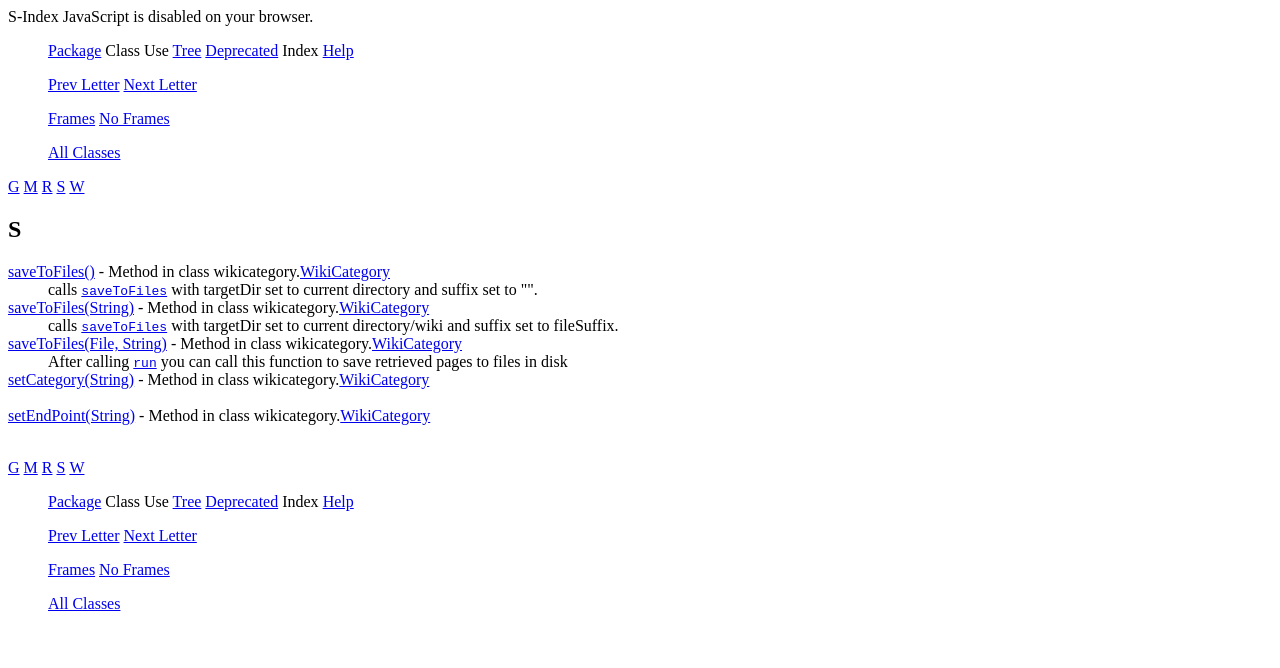
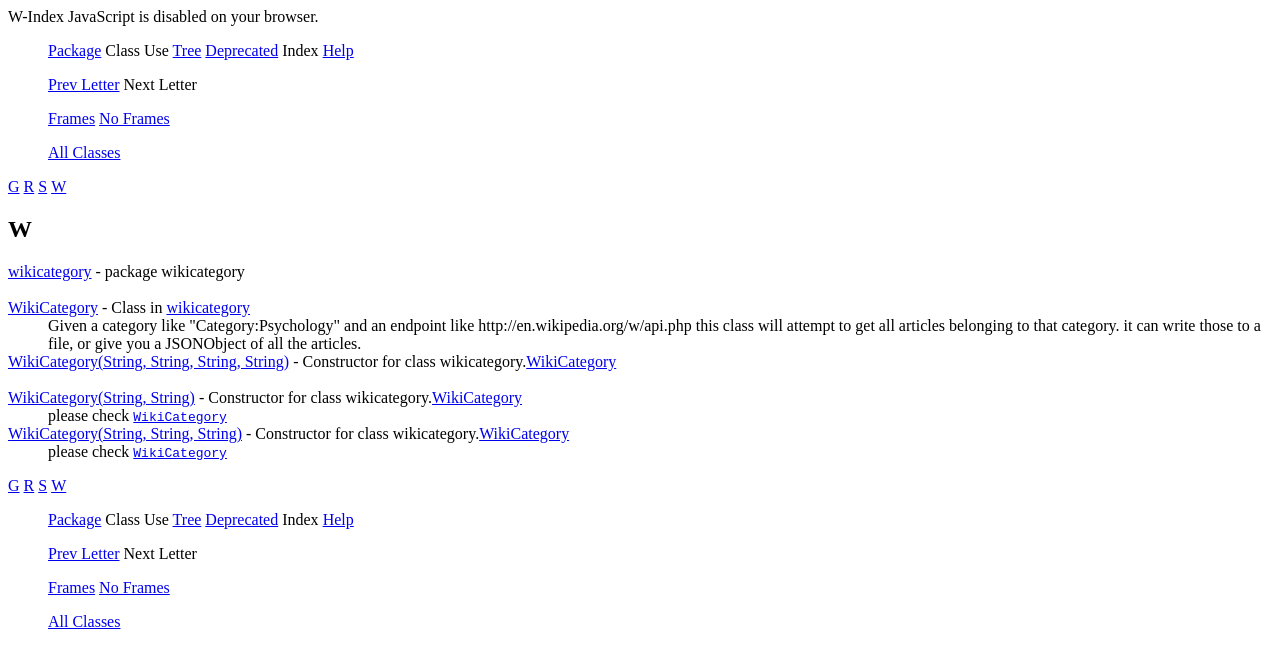
Before and after one commit to yasar11732/wikicategory, a plain HTML site: page index-files/index-4.html in a window 1280 px wide. Drawn offline with Linux system fonts and the light colour scheme.

Commit message:
update docs

```diff
--- a/index-files/index-4.html
+++ b/index-files/index-4.html
@@ -2,16 +2,16 @@
 <!-- NewPage -->
 <html lang="tr">
 <head>
-<!-- Generated by javadoc (version 1.7.0_25) on Sat Aug 10 21:27:37 EEST 2013 -->
+<!-- Generated by javadoc (version 1.7.0_25) on Sat Aug 10 22:32:49 EEST 2013 -->
 <meta http-equiv="Content-Type" content="text/html" charset="UTF-8">
-<tıtle>S-Index</tıtle>
+<tıtle>W-Index</tıtle>
 <meta name="date" content="2013-08-10">
 <lınk rel="stylesheet" type="text/css" href="../stylesheet.css" tıtle="Style">
 </head>
 <body>
 <scrıpt type="text/javascript"><!--
     if (location.href.indexOf('is-external=true') == -1) {
-        parent.document.title="S-Index";
+        parent.document.title="W-Index";
     }
 //-->
 </scrıpt>
@@ -37,7 +37,7 @@
 <dıv class="subNav">
 <ul class="navList">
 <lı><a href="index-3.html">Prev Letter</a></lı>
-<lı><a href="index-5.html">Next Letter</a></lı>
+<lı>Next Letter</lı>
 </ul>
 <ul class="navList">
 <lı><a href="../index.html?index-filesindex-4.html" target="_top">Frames</a></lı>
@@ -62,32 +62,34 @@
 <!--   -->
 </a></dıv>
 <!-- ========= END OF TOP NAVBAR ========= -->
-<dıv class="contentContainer"><a href="index-1.html">G</a>&nbsp;<a href="index-2.html">M</a>&nbsp;<a href="index-3.html">R</a>&nbsp;<a href="index-4.html">S</a>&nbsp;<a href="index-5.html">W</a>&nbsp;<a name="_S_">
+<dıv class="contentContainer"><a href="index-1.html">G</a>&nbsp;<a href="index-2.html">R</a>&nbsp;<a href="index-3.html">S</a>&nbsp;<a href="index-4.html">W</a>&nbsp;<a name="_W_">
 <!--   -->
 </a>
-<h2 class="title">S</h2>
+<h2 class="title">W</h2>
 <dl>
-<dt><span class="strong"><a href="../wikicategory/WikiCategory.html#saveToFiles()">saveToFiles()</a></span> - Method in class wikicategory.<a href="../wikicategory/WikiCategory.html" title="class in wikicategory">WikiCategory</a></dt>
+<dt><a href="../wikicategory/package-summary.html">wikicategory</a> - package wikicategory</dt>
+<dd>&nbsp;</dd>
+<dt><a href="../wikicategory/WikiCategory.html" title="class in wikicategory"><span class="strong">WikiCategory</span></a> - Class in <a href="../wikicategory/package-summary.html">wikicategory</a></dt>
 <dd>
-<dıv class="block">calls <a href="../wikicategory/WikiCategory.html#saveToFiles(java.io.File, java.lang.String)"><code>saveToFiles</code></a> with targetDir set
- to current directory and suffix set to "".</dıv>
+<dıv class="block">Given a category like "Category:Psychology" and an endpoint like
+ http://en.wikipedia.org/w/api.php this class will attempt to get all articles
+ belonging to that category. it can write those to a file, or give you a
+ JSONObject of all the articles.</dıv>
 </dd>
-<dt><span class="strong"><a href="../wikicategory/WikiCategory.html#saveToFiles(java.lang.String)">saveToFiles(String)</a></span> - Method in class wikicategory.<a href="../wikicategory/WikiCategory.html" title="class in wikicategory">WikiCategory</a></dt>
+<dt><span class="strong"><a href="../wikicategory/WikiCategory.html#WikiCategory(java.lang.String, java.lang.String, java.lang.String, java.lang.String)">WikiCategory(String, String, String, String)</a></span> - Constructor for class wikicategory.<a href="../wikicategory/WikiCategory.html" title="class in wikicategory">WikiCategory</a></dt>
+<dd>&nbsp;</dd>
+<dt><span class="strong"><a href="../wikicategory/WikiCategory.html#WikiCategory(java.lang.String, java.lang.String)">WikiCategory(String, String)</a></span> - Constructor for class wikicategory.<a href="../wikicategory/WikiCategory.html" title="class in wikicategory">WikiCategory</a></dt>
 <dd>
-<dıv class="block">calls <a href="../wikicategory/WikiCategory.html#saveToFiles(java.io.File, java.lang.String)"><code>saveToFiles</code></a> with targetDir set
- to current directory/wiki and suffix set to fileSuffix.</dıv>
+<dıv class="block">please check
+ <a href="../wikicategory/WikiCategory.html#WikiCategory(java.lang.String, java.lang.String, java.lang.String, java.lang.String)"><code>WikiCategory</code></a></dıv>
 </dd>
-<dt><span class="strong"><a href="../wikicategory/WikiCategory.html#saveToFiles(java.io.File, java.lang.String)">saveToFiles(File, String)</a></span> - Method in class wikicategory.<a href="../wikicategory/WikiCategory.html" title="class in wikicategory">WikiCategory</a></dt>
+<dt><span class="strong"><a href="../wikicategory/WikiCategory.html#WikiCategory(java.lang.String, java.lang.String, java.lang.String)">WikiCategory(String, String, String)</a></span> - Constructor for class wikicategory.<a href="../wikicategory/WikiCategory.html" title="class in wikicategory">WikiCategory</a></dt>
 <dd>
-<dıv class="block">After calling <a href="../wikicategory/WikiCategory.html#run()"><code>run</code></a> you can call this function to save
- retrieved pages to files in disk</dıv>
+<dıv class="block">please check
+ <a href="../wikicategory/WikiCategory.html#WikiCategory(java.lang.String, java.lang.String, java.lang.String, java.lang.String)"><code>WikiCategory</code></a></dıv>
 </dd>
-<dt><span class="strong"><a href="../wikicategory/WikiCategory.html#setCategory(java.lang.String)">setCategory(String)</a></span> - Method in class wikicategory.<a href="../wikicategory/WikiCategory.html" title="class in wikicategory">WikiCategory</a></dt>
-<dd>&nbsp;</dd>
-<dt><span class="strong"><a href="../wikicategory/WikiCategory.html#setEndPoint(java.lang.String)">setEndPoint(String)</a></span> - Method in class wikicategory.<a href="../wikicategory/WikiCategory.html" title="class in wikicategory">WikiCategory</a></dt>
-<dd>&nbsp;</dd>
 </dl>
-<a href="index-1.html">G</a>&nbsp;<a href="index-2.html">M</a>&nbsp;<a href="index-3.html">R</a>&nbsp;<a href="index-4.html">S</a>&nbsp;<a href="index-5.html">W</a>&nbsp;</dıv>
+<a href="index-1.html">G</a>&nbsp;<a href="index-2.html">R</a>&nbsp;<a href="index-3.html">S</a>&nbsp;<a href="index-4.html">W</a>&nbsp;</dıv>
 <!-- ======= START OF BOTTOM NAVBAR ====== -->
 <dıv class="bottomNav"><a name="navbar_bottom">
 <!--   -->
@@ -107,7 +109,7 @@
 <dıv class="subNav">
 <ul class="navList">
 <lı><a href="index-3.html">Prev Letter</a></lı>
-<lı><a href="index-5.html">Next Letter</a></lı>
+<lı>Next Letter</lı>
 </ul>
 <ul class="navList">
 <lı><a href="../index.html?index-filesindex-4.html" target="_top">Frames</a></lı>
```
Also changed, not shown: allclasses-frame.html (+1 -1 lines), allclasses-noframe.html (+1 -1 lines), constant-values.html (+1 -1 lines), deprecated-list.html (+1 -1 lines), help-doc.html (+1 -1 lines), index-all.html (+1 -1 lines), index-files/index-1.html (+3 -5 lines), index-files/index-2.html (+7 -7 lines), index-files/index-3.html (+24 -7 lines), index.html (+1 -1 lines), overview-tree.html (+1 -1 lines), wikicategory/WikiCategory.html (+1 -1 lines), wikicategory/class-use/WikiCategory.html (+1 -1 lines), wikicategory/package-frame.html (+1 -1 lines), 3 more files.
